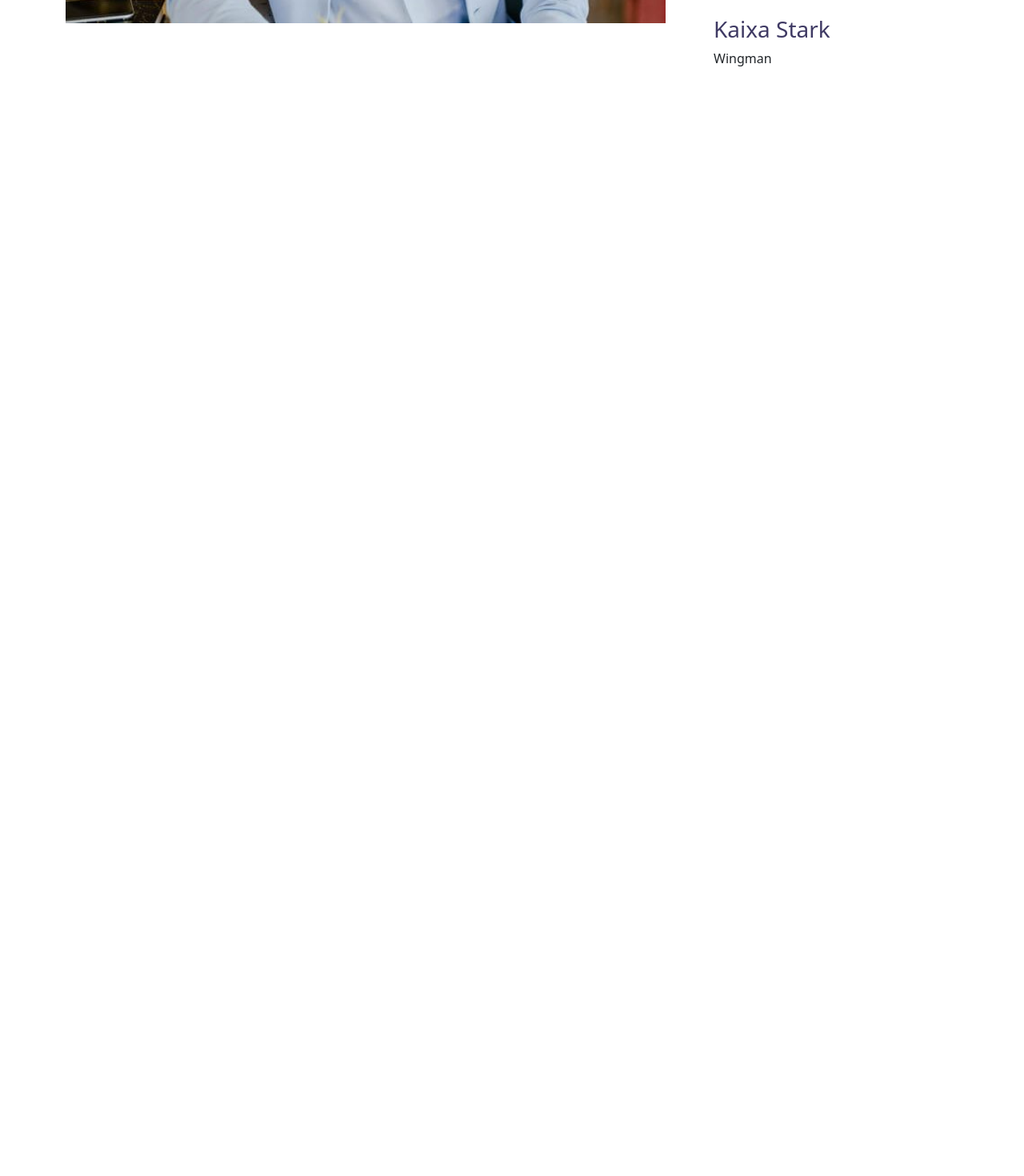
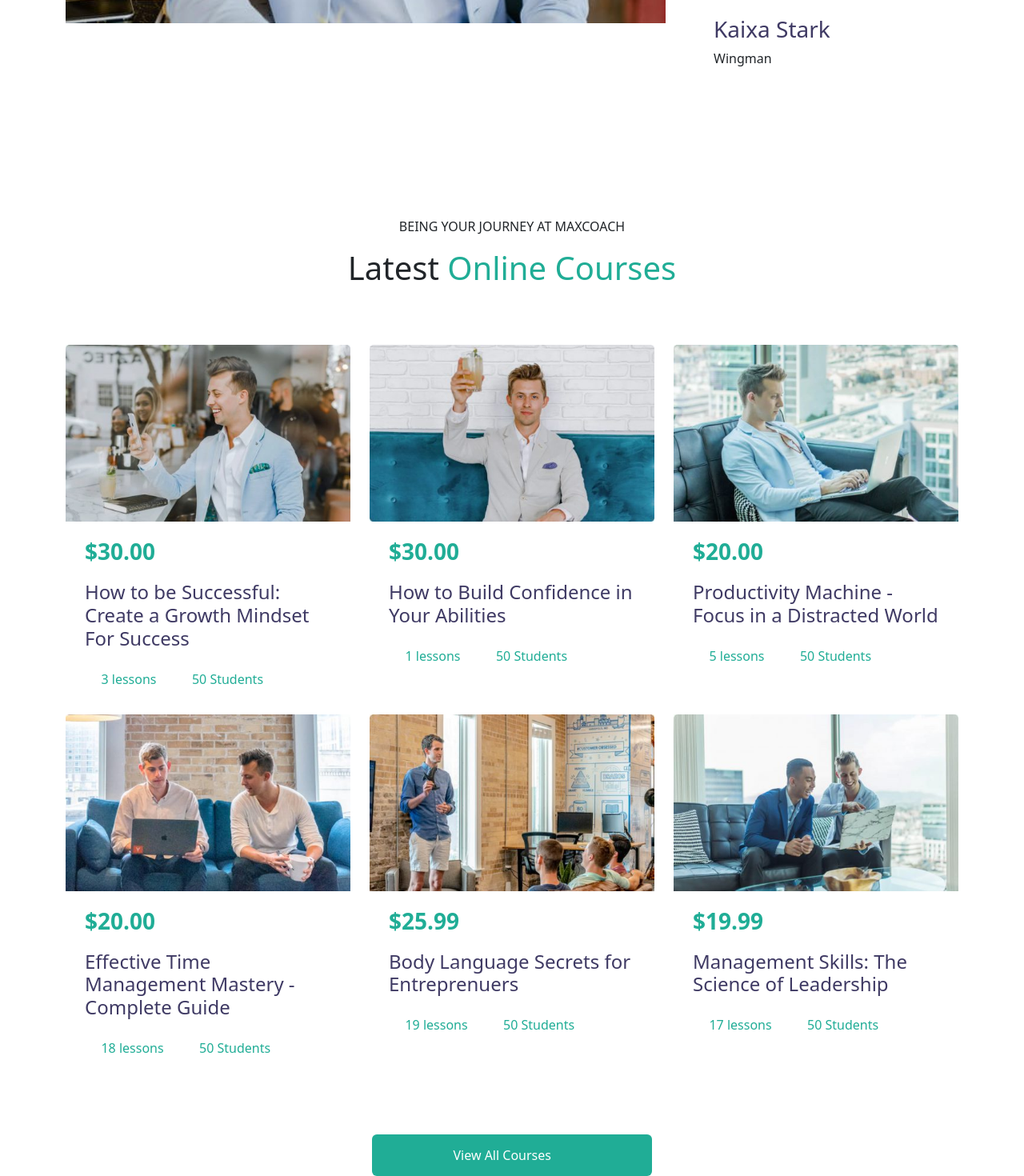
Before and after one commit to Gaetano26/proj-html-vuejs, a Vue app: page / in a window 1280 px wide. Shown: the part 1961-3431 px from the top of the page at 80% size. Before the commit the page ends 2062 px from the top, so only its background shows below. Built offline with nearby package versions, Linux system fonts and the light colour scheme; a web font is replaced by a local one.

Commit message:
LatestCourses component complete

```diff
--- /dev/null
+++ b/src/components/LatestCourses.vue
@@ -0,0 +1,39 @@
+<template>
+    <div class="col col-md-4 pt-3">
+       <img class="img-fluid" :src="image" :alt="{image}">
+       <div class="px-4 pt-3">
+            <p class="fs-3 fw-bold">{{ price }}</p>
+            <h3 class="fs-4">{{ name }}</h3>
+            <div class="d-flex gap-4 mt-4">
+                <p><i class="fa-regular fa-file"></i><span class="ps-2">{{ lessons }}</span></p>
+                <p><i class="fa-regular fa-user"></i><span class="ps-2">{{ students }}</span></p>
+            </div>
+       </div>
+
+    </div>
+</template>
+
+<script>
+import { courses } from '../data/store';
+export default {
+    name: 'LatestCourses',
+    props: ['image', 'price', 'name','lessons', 'students'],
+    data () {
+
+
+        return {
+            courses
+        }
+    }
+}
+</script>
+
+<style lang="scss" scoped>
+   p {
+    color:  #20ad96;
+   }
+
+   h3 {
+    color: #3f3a64;
+   }
+</style>
--- a/src/components/MainComponent.vue
+++ b/src/components/MainComponent.vue
@@ -14,13 +14,32 @@
       <VideoComponent />
     </div>
   </div>
+  <div class="container marg">
+    <div class="row">
+      <div class="col text-center">
+        <p>Being your Journey at MaxCoach</p>
+        <h2 class="fs-1">Latest <span>Online Courses</span></h2>
+      </div>
+    </div>
+    <div class="row mt-5">
+      <LatestCourses v-for="course in courses" :image="course.image" :price="course.price" :name="course.name" :lessons="course.lessons" :students="course.students"/>
+
+    </div>
+    <div class="row marg2">
+      <div class="col text-center">
+        <button type="button" class="btn text-white">View All Courses <i class="fa-solid fa-arrow-right ps-2"></i></button>
+      </div>
+    </div>
+  </div>
 </template>
 
 <script>
 import InfoComponent from '../components/InfoComponent.vue';
 import AboutMeComponent from '../components/AboutMeComponents.vue'
 import VideoComponent from '../components/VideoComponent.vue'
+import LatestCourses from '../components/LatestCourses.vue'
 import { infos } from '../data/store';
+import { courses } from '../data/store';
 
 export default {
   name: 'MainComponent',
@@ -28,12 +47,14 @@ export default {
        InfoComponent,
        AboutMeComponent,
        VideoComponent,
+       LatestCourses,
   },
   data () {
 
 
     return {
-      infos
+      infos,
+      courses
     }
   }
 }
@@ -46,4 +67,16 @@ export default {
  .marg2 {
   margin-top: 80px;
  }
+
+ p {
+  text-transform: uppercase;
+ }
+
+ span {
+  color:  #20ad96;
+ }
+ button {
+    background-color: #20ad96;
+    padding: 13px 100px;
+  }
 </style>
--- a/src/data/store.js
+++ b/src/data/store.js
@@ -19,4 +19,50 @@
 
  ]
 
- export { infos }
+ const courses = [
+    {
+        image:'/public/images/motivation-course-06-480x298.jpg',
+        price : '$30.00',
+        name: 'How to be Successful: Create a Growth Mindset For Success',
+        lessons: '3 lessons',
+        students: '50 Students'
+    },
+    {
+        image:'/public/images/motivation-course-05-480x298.jpg',
+        price : '$30.00',
+        name: 'How to Build Confidence in Your Abilities',
+        lessons: '1 lessons',
+        students: '50 Students'
+    },
+    {
+        image:'/public/images/motivation-course-04-480x298.jpg',
+        price : '$20.00',
+        name: 'Productivity Machine - Focus in a Distracted World ',
+        lessons: '5 lessons',
+        students: '50 Students'
+    },
+    {
+        image:'/public/images/motivation-course-03-480x298.jpg',
+        price : '$20.00',
+        name: 'Effective Time Management Mastery - Complete Guide',
+        lessons: '18 lessons',
+        students: '50 Students'
+    },
+    {
+        image:'/public/images/motivation-course-02-480x298.jpg',
+        price : '$25.99',
+        name: 'Body Language Secrets for Entreprenuers',
+        lessons: '19 lessons',
+        students: '50 Students'
+    },
+    {
+        image:'/public/images/motivation-course-01-480x298.jpg',
+        price : '$19.99',
+        name: 'Management Skills: The Science of Leadership',
+        lessons: '17 lessons',
+        students: '50 Students'
+    },
+
+ ]
+
+ export { infos, courses }
```
Also changed, not shown: public/images/motivation-blog-02-480x325.jpg (deleted).
